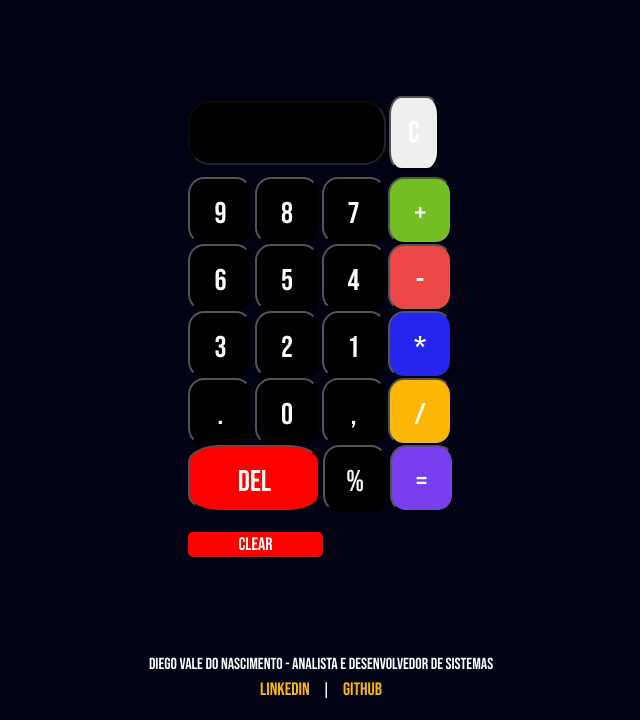
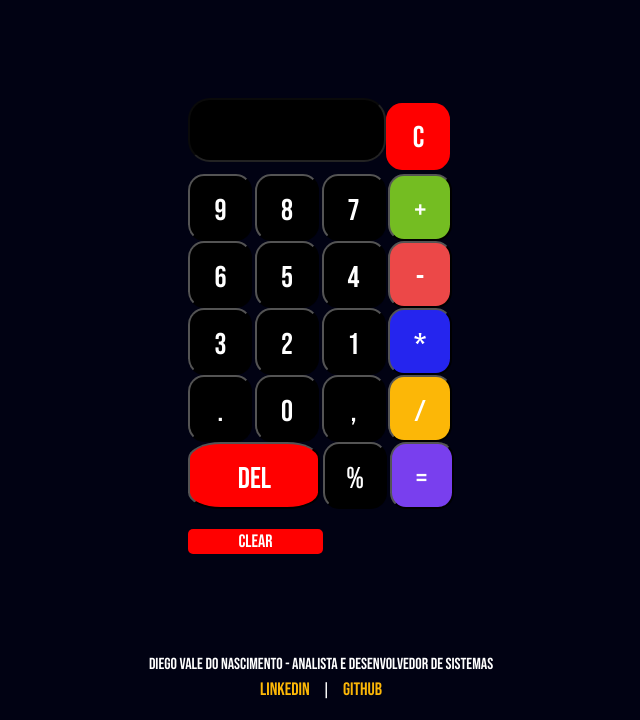
Before and after one commit to DVALENASCIMENTO/calcPro_Plus.Project, a plain HTML site: page index.html in a window 1280 px wide. Shown: the part 80-800 px from the top of the page, without its empty margins (319-959 px from the left). Drawn offline with Linux system fonts and the light colour scheme.

Commit message:
Update style.css

```diff
--- a/css/style.css
+++ b/css/style.css
@@ -48,6 +48,11 @@ header {
     align-items: center;
 }
 
+.input-container {
+    display: flex; /* Flex para alinhar o input e o botão de limpar */
+    align-items: center; /* Alinhamento vertical */
+}
+
 input {
     color: #ffffff;
     padding: 17px;
@@ -72,9 +77,9 @@ input {
 }
 
 .text1 {
-    width: 24px;
-    height: 26px;
-    border-radius: 50%;
+    width: 64px; /* Aumentando a largura do botão de entrada */
+    height: 67px; /* Aumentando a altura do botão de entrada */
+    border-radius: 25%; /* Bordas arredondadas */
     letter-spacing: 5px;
     text-align: center;
     margin-bottom: 12px;
@@ -111,6 +116,23 @@ input {
 
 .del-button {
     width: 132px; /* Dobrando a largura do botão */
+}
+
+/* Estilos para o botão de limpar a entrada */
+.clear-input-button {
+    width: 64px; /* Largura do botão */
+    height: 67px; /* Altura do botão */
+    background-color: #ff0000; /* Cor de fundo vermelha */
+    color: #ffffff; /* Cor do texto branca */
+    font-size: 30px; /* Tamanho da fonte */
+    border: none; /* Sem borda */
+    border-radius: 25%; /* Bordas arredondadas */
+    cursor: pointer; /* Cursor de pointer ao passar o mouse */
+    transition: background-color 0.3s; /* Transição suave para a cor de fundo */
+}
+
+.clear-input-button:hover {
+    background-color: #cc0000; /* Cor de fundo ao passar o mouse */
 }
 
 /* Estilos para o histórico */
```
